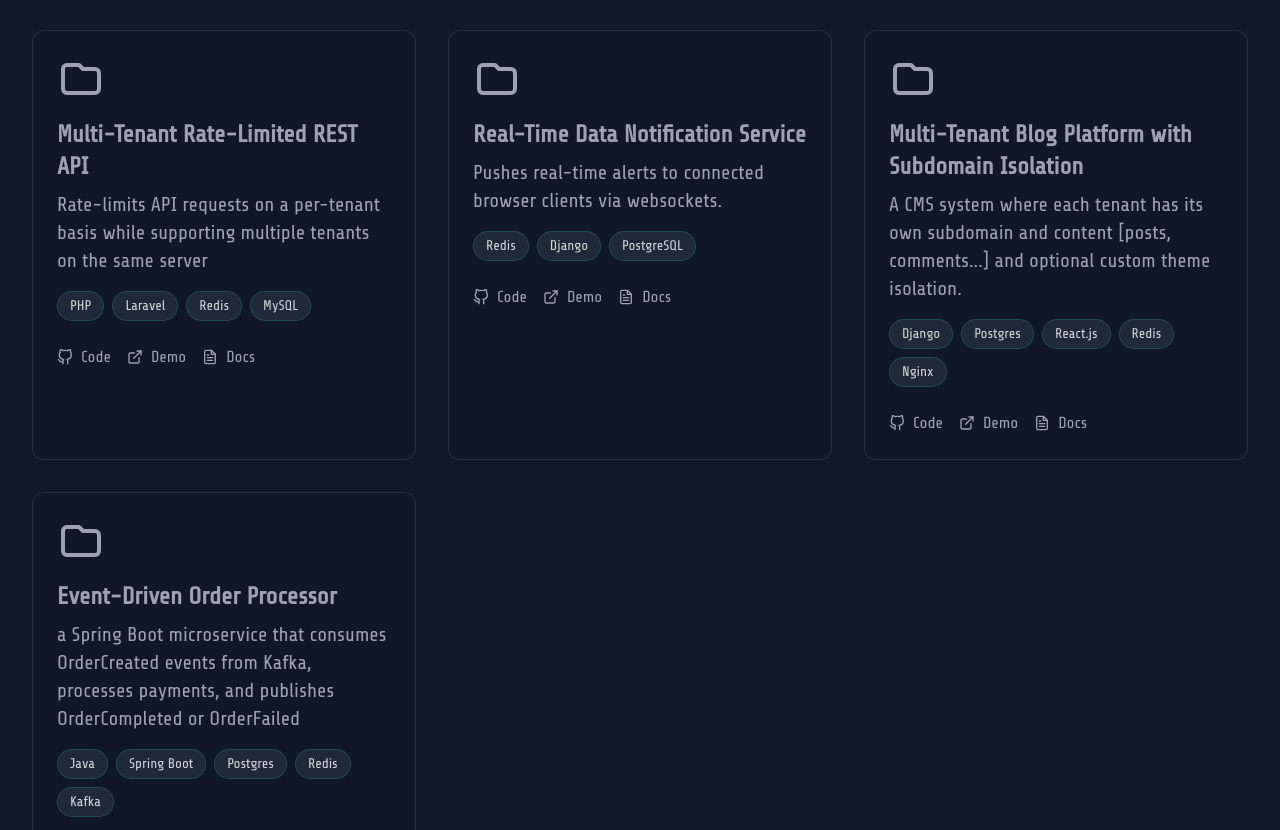
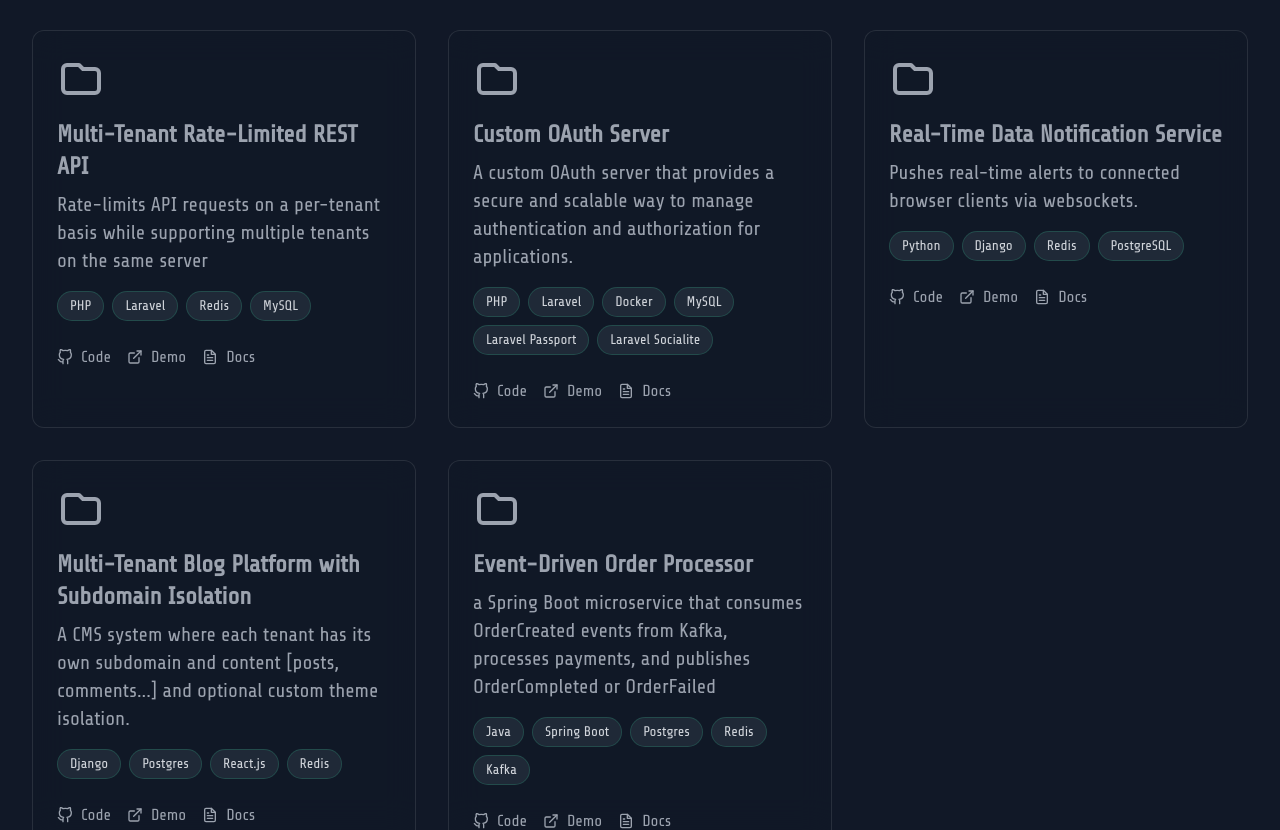
Before and after one commit to mc-solo/my-portfolio, a React (Vite) app: page / in a window 1280 px wide. Shown: the part 1627-2457 px from the top of the page. Built offline with nearby package versions, Linux system fonts and the light colour scheme.

Commit message:
update: add another project

```diff
--- a/src/components/Projects.jsx
+++ b/src/components/Projects.jsx
@@ -14,9 +14,18 @@
     docs: '#'
   },
   {
+    title: 'Custom OAuth Server',
+    description: 'A custom OAuth server that provides a secure and scalable way to manage authentication and authorization for applications.',
+    tech: ['PHP', 'Laravel', 'Docker', 'MySQL', 'Laravel Passport',' Laravel Socialite'],
+    languages: ['PHP'],
+    github: 'https://github.com/mc-solo',
+    demo: '#',
+    docs: '#'
+  },
+  {
     title: 'Real-Time Data Notification Service',
     description: 'Pushes real-time alerts to connected browser clients via websockets.',
-    tech: ['Redis','Django', 'PostgreSQL'],
+    tech: ['Python','Django','Redis', 'PostgreSQL'],
     languages: ['Python'],
     github: 'https://github.com/mc-solo',
     demo: '#',
@@ -25,7 +34,7 @@
   {
     title: 'Multi-Tenant Blog Platform with Subdomain Isolation',
     description: 'A CMS system where each tenant has its own subdomain and content [posts, comments...] and optional custom theme isolation.',
-    tech: ['Django', 'Postgres', 'React.js', 'Redis', 'Nginx'],
+    tech: ['Django', 'Postgres', 'React.js', 'Redis'],
     languages: ['Python', 'JavaScript'],
     github: 'https://github.com/mc-solo',
     demo: '#',
```
